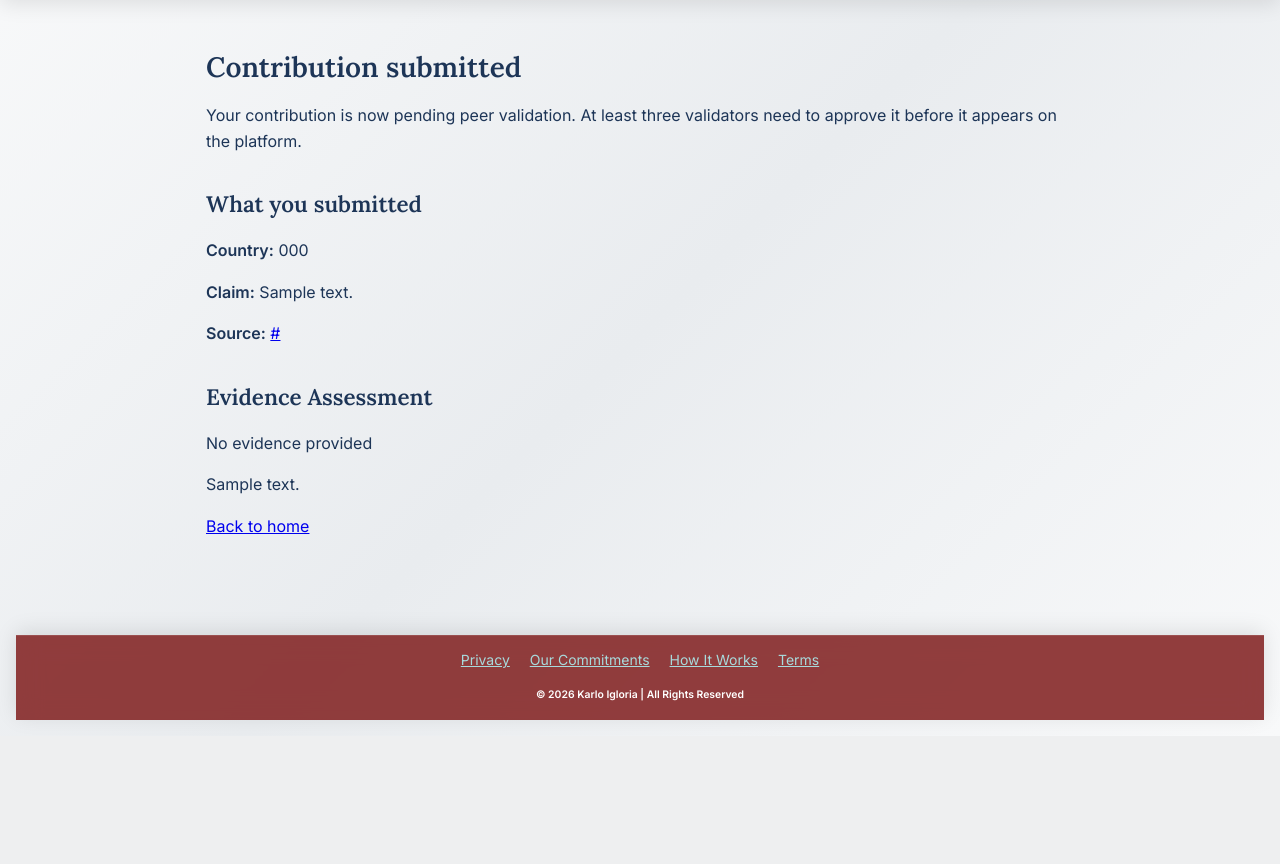
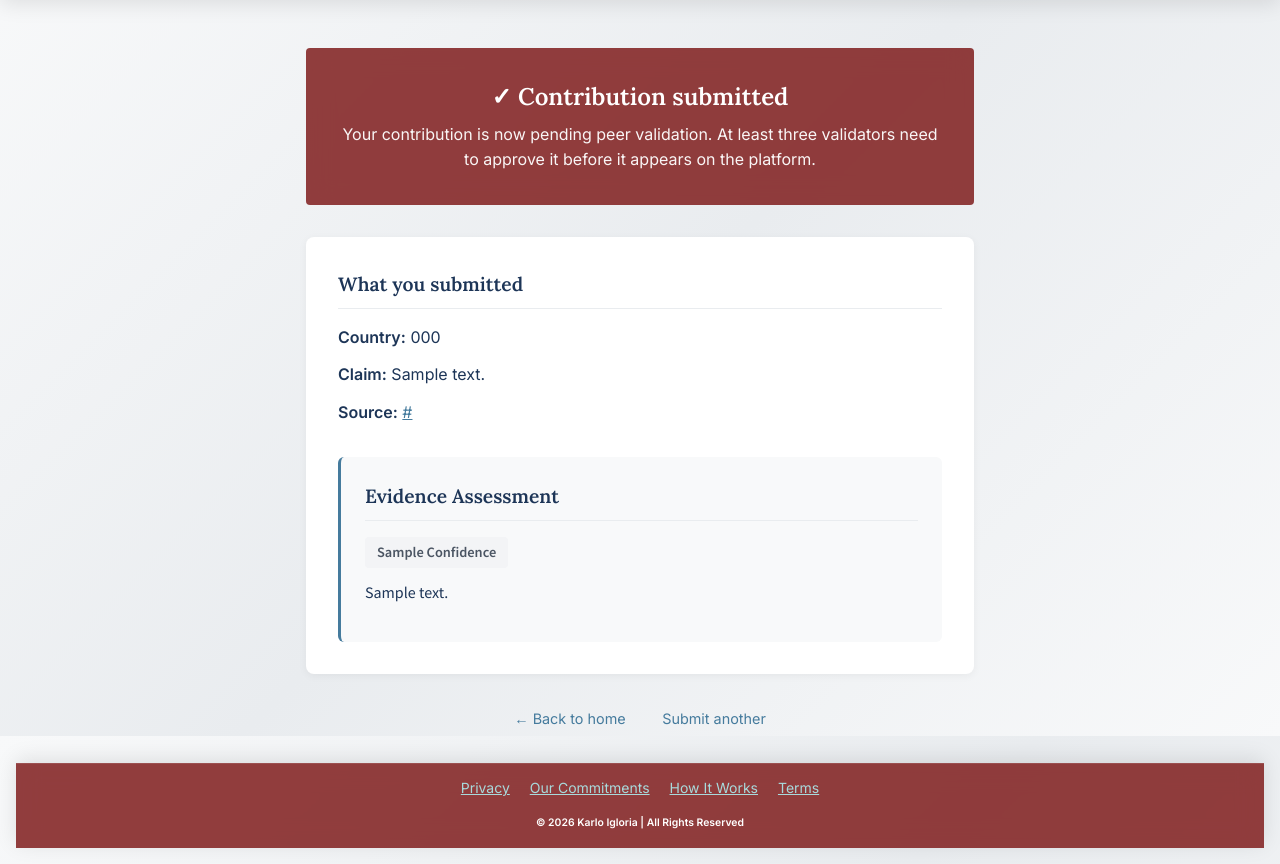
Before and after one commit to Karlo-I/conviction, a Flask app: page /contribute/confirm/1 in a window 1280 px wide. Shown: the part 64-928 px from the top of the page. Before the commit the page ends 785 px from the top, so only its background shows below. Run offline with Flask 3, Linux system fonts and the light colour scheme; the visitor is signed in with stand-in values (Sample User, id 1); a database or web service that is not in the repository returns one stand-in record (values such as "Sample title"); some libraries are stand-ins or nearby versions.

Commit message:
UI/UX updates

```diff
--- a/static/css/styles.css
+++ b/static/css/styles.css
@@ -1321,3 +1321,112 @@ nav, .nav-container, .user-menu {
     color: white;
     text-decoration: none;
 }
+
+/* ============================================================
+   14. CONTRIBUTION CONFIRMATION - SIMPLE & CLEAN
+   ============================================================ */
+.confirm-page {
+    max-width: 700px;
+    margin: 0 auto;
+    padding: 0rem 1rem;
+}
+
+.success-banner {
+    background: rgba(127, 29, 29, 0.85);
+    backdrop-filter: blur(12px);
+    color: white;
+    padding: 2rem;
+    border-radius: 4px;
+    margin-bottom: 2rem;
+    text-align: center;
+}
+
+.success-banner h1 {
+    margin: 0 0 0.5rem 0;
+    color: white;
+    font-size: 1.5rem;
+}
+
+.success-banner p {
+    margin: 0;
+    opacity: 0.95;
+}
+
+.contribution-digest {
+    background: white;
+    padding: 2rem;
+    border-radius: 8px;
+    box-shadow: 0 2px 8px rgba(0,0,0,0.05);
+}
+
+.contribution-digest section {
+    margin-bottom: 2rem;
+}
+
+.contribution-digest section:last-child {
+    margin-bottom: 0;
+}
+
+.contribution-digest h2 {
+    margin: 0 0 1rem 0;
+    font-size: 1.2rem;
+    color: #1d3557;
+    padding-bottom: 0.5rem;
+    border-bottom: 1px solid #e9ecef;
+}
+
+/* Justified text, no hyphens */
+.contribution-digest p {
+    margin: 0 0 0.75rem 0;
+    line-height: 1.6;
+    text-align: justify;
+    hyphens: none;
+    -webkit-hyphens: none;
+    -ms-hyphens: none;
+    overflow-wrap: break-word; /* Only breaks long URLs if absolutely necessary */
+}
+
+.contribution-digest a {
+    color: #457b9d;
+    word-break: break-all;
+}
+
+.confidence {
+    display: inline-block;
+    padding: 0.25rem 0.75rem;
+    border-radius: 4px;
+    font-size: 0.9rem;
+    font-weight: 600;
+    margin-bottom: 1rem;
+}
+
+.confidence.strong { background: #d1fae5; color: #065f46; }
+.confidence.partial { background: #fef3c7; color: #92400e; }
+.confidence.weak { background: #fee2e2; color: #991b1b; }
+.confidence.none { background: #f3f4f6; color: #4b5563; }
+
+.evidence {
+    background: #f8f9fa;
+    padding: 1.5rem;
+    border-radius: 6px;
+    border-left: 3px solid #457b9d;
+}
+
+.actions {
+    margin-top: 2rem;
+    text-align: center;
+}
+
+.actions a {
+    margin: 0 1rem;
+    color: #457b9d;
+    text-decoration: none;
+}
+
+.actions a:hover {
+    text-decoration: underline;
+}
+
+.evidence p {
+    font-family: 'Source Sans Pro', system-ui, sans-serif;
+}
--- a/templates/contribute_confirm.html
+++ b/templates/contribute_confirm.html
@@ -3,83 +3,74 @@
 {% block title %}Contribution Submitted{% endblock %}
 
 {% block content %}
-<div class="confirm-container">
-    <h1>Contribution submitted</h1>
+<div class="confirm-page">
+    <div class="success-banner">
+        <h1>✓ Contribution submitted</h1>
+        <p>Your contribution is now pending peer validation. At least three validators need to approve it before it appears on the platform.</p>
+    </div>
 
+    <article class="contribution-digest">
         {% if is_owner %}
-    <p>Your contribution is now pending peer validation. At least three validators need to approve it before it appears on the platform.</p>
-
-    <div class="contribution-summary">
+        <section>
             <h2>What you submitted</h2>
             <p><strong>Country:</strong> {{ contribution.country_code }}</p>
             <p><strong>Claim:</strong> {{ contribution.note }}</p>
             {% if contribution.source_url %}
             <p><strong>Source:</strong> <a href="{{ contribution.source_url }}" target="_blank">{{ contribution.source_url }}</a></p>
             {% endif %}
-    </div>
+        </section>
         {% else %}
-
-    {% if contribution.status == 'approved' %}
-        <p>Your source was added to an existing <strong>approved</strong> claim describing the same mechanism. Because the claim had already met the voting threshold, your contribution helped instantly elevate it to the Forces layer.</p>
-    {% else %}
-        <p>Your source was added to an existing <strong>pending</strong> claim describing the same mechanism. Validators will review the combined claim before it appears on the platform.</p>
-    {% endif %}
-
-    <div class="contribution-summary">
+        <section>
             <h2>Your source</h2>
             {% if my_source.source_url %}
-        <p><strong>Source URL:</strong> <a href="{{ my_source.source_url }}" target="_blank">{{ my_source.source_url }}</a></p>
+            <p><a href="{{ my_source.source_url }}" target="_blank">{{ my_source.source_url }}</a></p>
             {% endif %}
             {% if my_source.source_excerpt %}
-        <p><strong>Excerpt:</strong> {{ my_source.source_excerpt }}</p>
+            <p>{{ my_source.source_excerpt }}</p>
             {% endif %}
-    </div>
+        </section>
 
-    <div class="contribution-summary">
-        <h2>The claim it was added to</h2>
+        <section>
+            <h2>Added to existing claim</h2>
             <p><strong>Country:</strong> {{ contribution.country_code }}</p>
             <p><strong>Claim:</strong> {{ contribution.note }}</p>
-        {% if contribution.source_url %}
-        <p><strong>Original source:</strong> <a href="{{ contribution.source_url }}" target="_blank">{{ contribution.source_url }}</a></p>
-        {% endif %}
-    </div>
+        </section>
         {% endif %}
 
         {% if contribution.summary %}
-    <div class="digest">
+        <section class="evidence">
             <h2>Evidence Assessment</h2>
+            <p class="confidence {% if contribution.confidence == 'strong evidence' %}strong
+                       {% elif contribution.confidence == 'partial evidence' %}partial
+                       {% elif contribution.confidence == 'weak evidence' %}weak
+                       {% else %}none{% endif %}">
+                {{ contribution.confidence | title }}
+            </p>
+            <p>{{ contribution.summary }}</p>
+        </section>
+        {% else %}
+        <section class="evidence">
+            <h2>Evidence Assessment</h2>
+            <p><em>AI digest is being generated. Check back shortly.</em></p>
+        </section>
+        {% endif %}
+    </article>
 
-        {% if contribution.confidence == 'strong evidence' %}
-        <p class="confidence confidence-found">Strong evidence provided</p>
-        {% elif contribution.confidence == 'partial evidence' %}
-        <p class="confidence confidence-partial">Partial evidence provided</p>
-        {% elif contribution.confidence == 'weak evidence' %}
-        <p class="confidence confidence-weak">Weak evidence provided</p>
-        {% else %}
-        <p class="confidence confidence-none">No evidence provided</p>
+    <div class="actions">
+        <a href="{{ url_for('index') }}" style="font-size: 0.9rem; color: #457b9d; text-decoration: none;">&larr; Back to home</a>
+        <a href="{{ url_for('contribute') }}"style="font-size: 0.9rem; color: #457b9d; text-decoration: none;">Submit another</a>
+    </div>
+
+</div>
+
+{% if not contribution.summary %}
+<script>
+    // If the AI digest isn't ready yet, wait 3 seconds and refresh the page.
+    // Once the digest is generated, this script won't run, stopping the loop.
+    setTimeout(() => {
+        location.reload();
+    }, 3000);
+</script>
 {% endif %}
 
-        <p>{{ contribution.summary }}</p>
-    </div>
-    {% else %}
-    <p>AI digest is being generated. Check back shortly.</p>
-    {% endif %}
-
-    <a href="{{ url_for('index') }}">Back to home</a>
-</div>
-
-<script>
-    // Check every 3 seconds if the AI digest has appeared
-    const checkDigest = setInterval(() => {
-        const digestDiv = document.querySelector('.digest');
-        if (digestDiv) {
-            // Digest found! Stop checking.
-            clearInterval(checkDigest);
-        } else {
-            // Digest not ready yet, refresh the page to check again.
-            location.reload();
-        }
-    }, 3000);
-</script>
-
 {% endblock %}
--- a/templates/layout.html
+++ b/templates/layout.html
@@ -13,6 +13,8 @@
     <link rel="preconnect" href="https://fonts.googleapis.com">
     <link rel="preconnect" href="https://fonts.gstatic.com" crossorigin>
     <link href="https://fonts.googleapis.com/css2?family=Inter:wght@400;500;600&family=Lora:ital,wght@0,500;0,600;1,400&display=swap" rel="stylesheet">
+    <link href="https://fonts.googleapis.com/css2?family=Source+Sans+Pro:wght@400;600;700&display=swap" rel="stylesheet">
+    <link href="https://fonts.googleapis.com/css2?family=Merriweather:wght@300;400;700&display=swap" rel="stylesheet">
 </head>
 <body>
 
```
Lines whose indentation alone changed are shown as unchanged.
